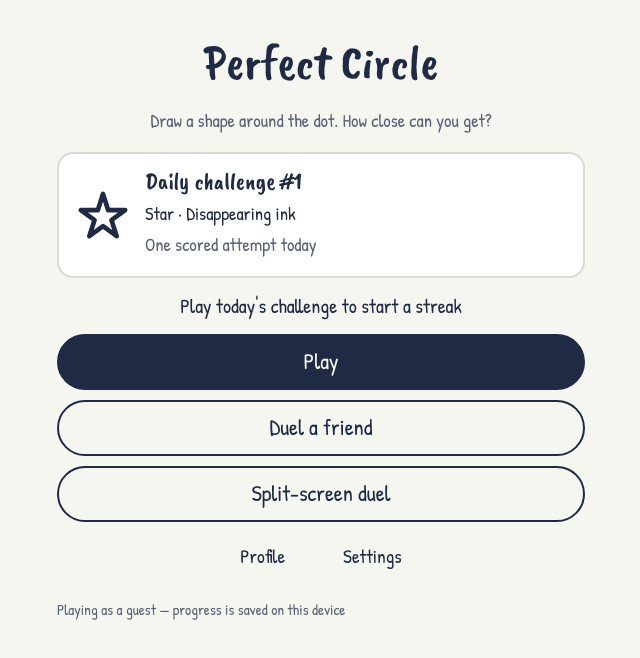
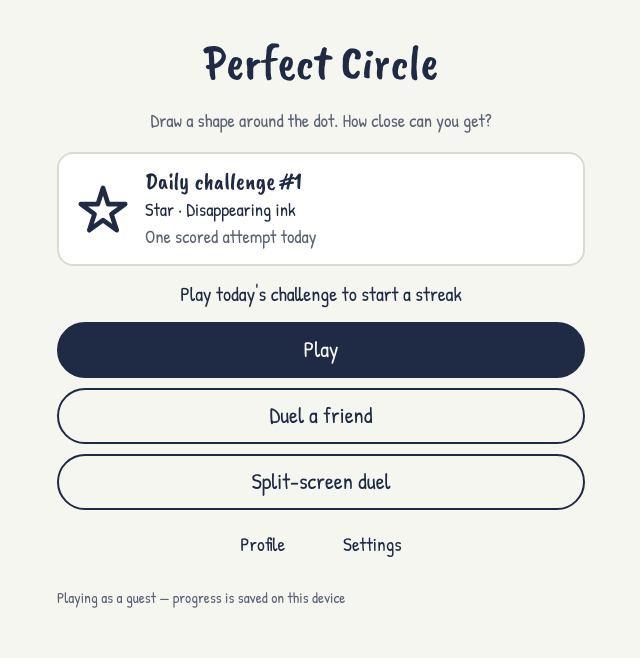
Before and after one commit to manya21212145-png/perfect-circle, a website built with Vite: page index.html in a window 1280 px wide. Shown: the whole page, without its empty margins (319-959 px from the left). Built offline with nearby package versions, Linux system fonts and the light colour scheme; files whose address does not match are found by name.

Commit message:
Menus as buttons; BT-28 runs on laptops only; move Playwright report folder

```diff
--- a/playwright.config.ts
+++ b/playwright.config.ts
@@ -18,7 +18,7 @@ export default defineConfig({
   timeout: 60_000,
   fullyParallel: false,
   workers: 1,
-  reporter: [['list'], ['html', { open: 'never', outputFolder: 'test-results/e2e-report' }]],
+  reporter: [['list'], ['html', { open: 'never', outputFolder: 'playwright-report' }]],
   use: {
     baseURL: 'http://localhost:3100',
     trace: 'retain-on-failure',
--- a/src/screens/home.ts
+++ b/src/screens/home.ts
@@ -1,13 +1,13 @@
 // Home: today's daily challenge card, current streak, and the main buttons.
 
-import { h, navButton, shapeIcon, type Screen } from './ui';
+import { go, h, navButton, shapeIcon, type Screen } from './ui';
 import { SHAPE_NAMES } from '../scoring/templates';
 import { modeName } from '../modes';
 import { getDaily, onSessionChange, session, streak, todaysChallenge } from '../state';
 
 export const homeScreen: Screen = (root) => {
   const c = todaysChallenge();
-  const dailyStatus = h('p', { class: 'muted' }, 'One scored attempt today');
+  const dailyStatus = h('span', { class: 'muted' }, 'One scored attempt today');
   const streakEl = h('p', { class: 'streak' });
   const who = h('p', { class: 'muted small' });
 
@@ -15,11 +15,11 @@ export const homeScreen: Screen = (root) => {
     h('main', { class: 'page' },
       h('h1', { class: 'logo' }, 'Perfect Circle'),
       h('p', { class: 'muted' }, 'Draw a shape around the dot. How close can you get?'),
-      h('a', { class: 'card daily-card', href: '#/daily' },
-        h('div', { class: 'card-icon' }, shapeIcon(c.shape)),
-        h('div', {},
-          h('h2', {}, `Daily challenge #${c.number}`),
-          h('p', {}, `${SHAPE_NAMES[c.shape]} · ${modeName(c)}`),
+      h('button', { class: 'card daily-card', type: 'button', onclick: () => go('#/daily') },
+        h('span', { class: 'card-icon' }, shapeIcon(c.shape)),
+        h('span', { class: 'card-text' },
+          h('strong', { class: 'card-title' }, `Daily challenge #${c.number}`),
+          h('span', {}, `${SHAPE_NAMES[c.shape]} · ${modeName(c)}`),
           dailyStatus)),
       streakEl,
       h('nav', { class: 'menu', 'aria-label': 'Main menu' },
--- a/src/screens/play.ts
+++ b/src/screens/play.ts
@@ -3,7 +3,7 @@
 //        #/play?daily=1                                  (today's daily challenge)
 
 import { Board, Stage } from './board';
-import { h, navButton, REASONS, shapeIcon, shareOrCopy, toast, verdict, type Screen } from './ui';
+import { backButton, h, navButton, REASONS, shapeIcon, shareOrCopy, toast, verdict, type Screen } from './ui';
 import { SHAPES, SHAPE_NAMES, type Shape } from '../scoring/templates';
 import { MODES, modeName, type Mode, type PlaySettings } from '../modes';
 import { TIME_LIMITS_S, type TimeLimit } from '../modes/timed';
@@ -60,7 +60,7 @@ export const playScreen: Screen = (root, params) => {
 
   root.append(
     h('header', { class: 'topbar overlay' },
-      h('a', { class: 'btn ghost back', href: challenge ? '#/daily' : '#/setup', 'aria-label': 'Back' }, '←'),
+      backButton(challenge ? '#/daily' : '#/setup'),
       h('div', { class: 'title-block' }, h('h1', {}, shapeIcon(settings.shape), ' ', title), tag),
       bestEl),
     h('div', { class: 'readout' }, scoreEl, noteEl),
--- a/src/screens/split.ts
+++ b/src/screens/split.ts
@@ -2,7 +2,7 @@
 // On a touch screen both draw at once; with one mouse they take turns on the same shape.
 // Best of 3 rounds.
 
-import { h, navButton, REASONS, type Screen } from './ui';
+import { backButton, h, navButton, REASONS, type Screen } from './ui';
 import { Board, type BoardResult } from './board';
 import { getStage } from './play';
 import { SHAPES, SHAPE_NAMES } from '../scoring/templates';
@@ -50,7 +50,7 @@ export const splitScreen: Screen = (root) => {
 
   root.append(
     h('header', { class: 'topbar overlay' },
-      h('a', { class: 'btn ghost back', href: '#/home', 'aria-label': 'Back' }, '←'),
+      backButton('#/home'),
       h('h1', {}, 'Split-screen duel'),
       modeBtn),
     ...labels, big, sheet);
--- a/src/screens/ui.ts
+++ b/src/screens/ui.ts
@@ -20,14 +20,21 @@ export function h<K extends keyof HTMLElementTagNameMap>(tag: K, attrs: Attrs =
   return el;
 }
 
-/** Link-style button that goes to another screen. */
+/**
+ * A button that goes to another screen. It is a real <button> (not a link) because
+ * Safari's Tab key skips links by default, and every menu must work with the keyboard.
+ */
 export const navButton = (label: string, to: string, cls = 'btn') =>
-  h('a', { class: cls, href: to }, label);
+  h('button', { class: cls, type: 'button', onclick: () => go(to) }, label);
+
+/** The ← button at the top left of a screen. */
+export const backButton = (to: string) =>
+  h('button', { class: 'btn ghost back', type: 'button', 'aria-label': 'Back', onclick: () => go(to) }, '←');
 
 /** Top bar with a back button and a title. */
 export function topBar(title: string, back = '#/home', extra?: Node) {
   return h('header', { class: 'topbar' },
-    h('a', { class: 'btn ghost back', href: back, 'aria-label': 'Back' }, '←'),
+    backButton(back),
     h('h1', {}, title),
     extra ?? h('span'));
 }
--- a/src/style.css
+++ b/src/style.css
@@ -115,9 +115,12 @@ body:has(.screen-play), body:has(.screen-split) { overflow: hidden; overscroll-b
   text-decoration: none;
   color: inherit;
 }
-a.card:hover { border-color: var(--muted); }
+a.card:hover, button.card:hover { border-color: var(--muted); }
+button.card { font: inherit; text-align: left; cursor: pointer; width: 100%; }
+.card-text { display: flex; flex-direction: column; gap: 2px; }
+.card-title { font-family: "Caveat Brush", "Patrick Hand", cursive; font-weight: 400; font-size: 1.5rem; line-height: 1.1; }
 .daily-card { display: flex; gap: 14px; align-items: center; }
-.card-icon { flex: none; width: 56px; height: 56px; }
+.card-icon { flex: none; display: block; width: 56px; height: 56px; }
 .card-icon .shape-icon { width: 56px; height: 56px; }
 .shape-icon { width: 1em; height: 1em; fill: none; stroke: currentColor; stroke-width: 2; stroke-linejoin: round; vertical-align: -0.12em; }
 .streak { text-align: center; font-size: 1.25rem; margin: 0; }
```
Also changed, not shown: tests/e2e/online.spec.ts (+1 -1 lines), tests/e2e/solo.spec.ts (+6 -2 lines), .github/workflows/test.yml, CHANGELOG.md.
